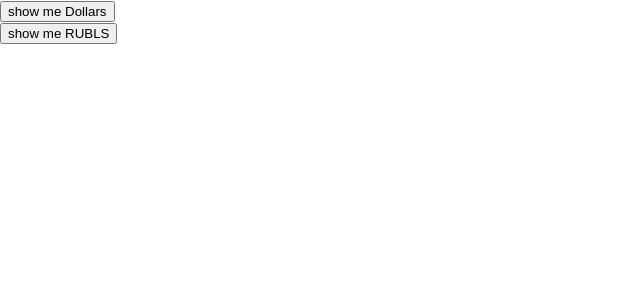
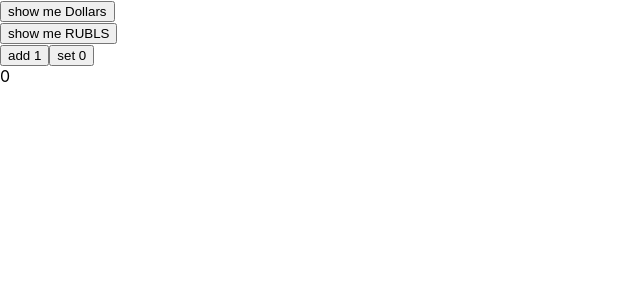
Before and after one commit to Pronat/microtasks, a React (Create React App) app: page / in a window 1280 px wide. Shown: the top 300 px of the page, without its empty margins (0-640 px from the left). Built offline with nearby package versions, Linux system fonts and the light colour scheme.

Commit message:
button-8

```diff
--- a/src/App.tsx
+++ b/src/App.tsx
@@ -22,10 +22,22 @@ function App() {
         }
     }
 
+    let [number, setNumber] = useState(0)
+    const add1Handler = () => {
+        setNumber(++number)
+    }
+    const set0Handler = () => {
+        setNumber(0)
+    }
+
     return (
         <div className={"App"}>
             <Button title={'Dollars'} callBack={()=>{showMeHandler('Dollars')}}/>
             <Button title={'RUBLS'} callBack={()=>{showMeHandler('RUBLS')}}/>
+
+            <button onClick={add1Handler}>add 1</button>
+            <button onClick={set0Handler}>set 0</button>
+            <div>{number}</div>
         </div>
     );
 }
```
